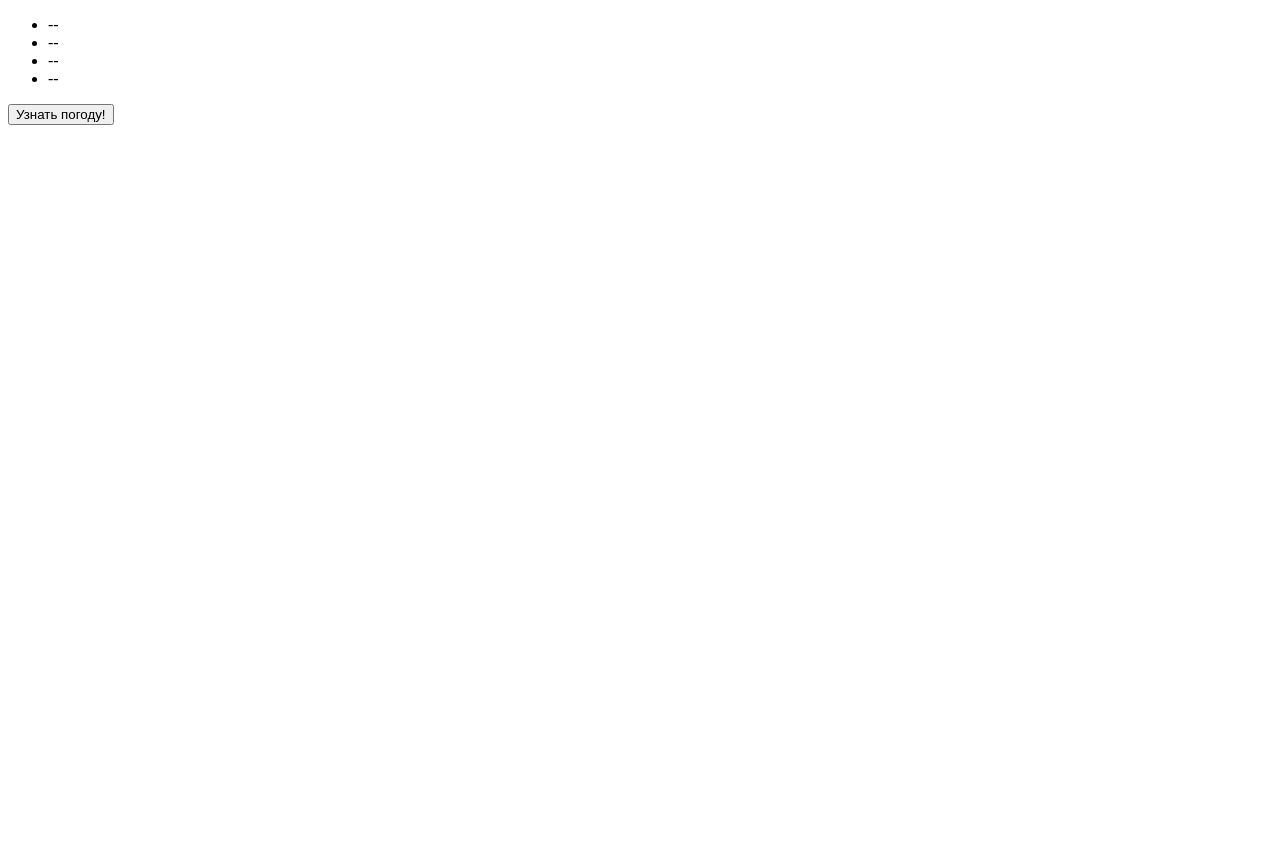
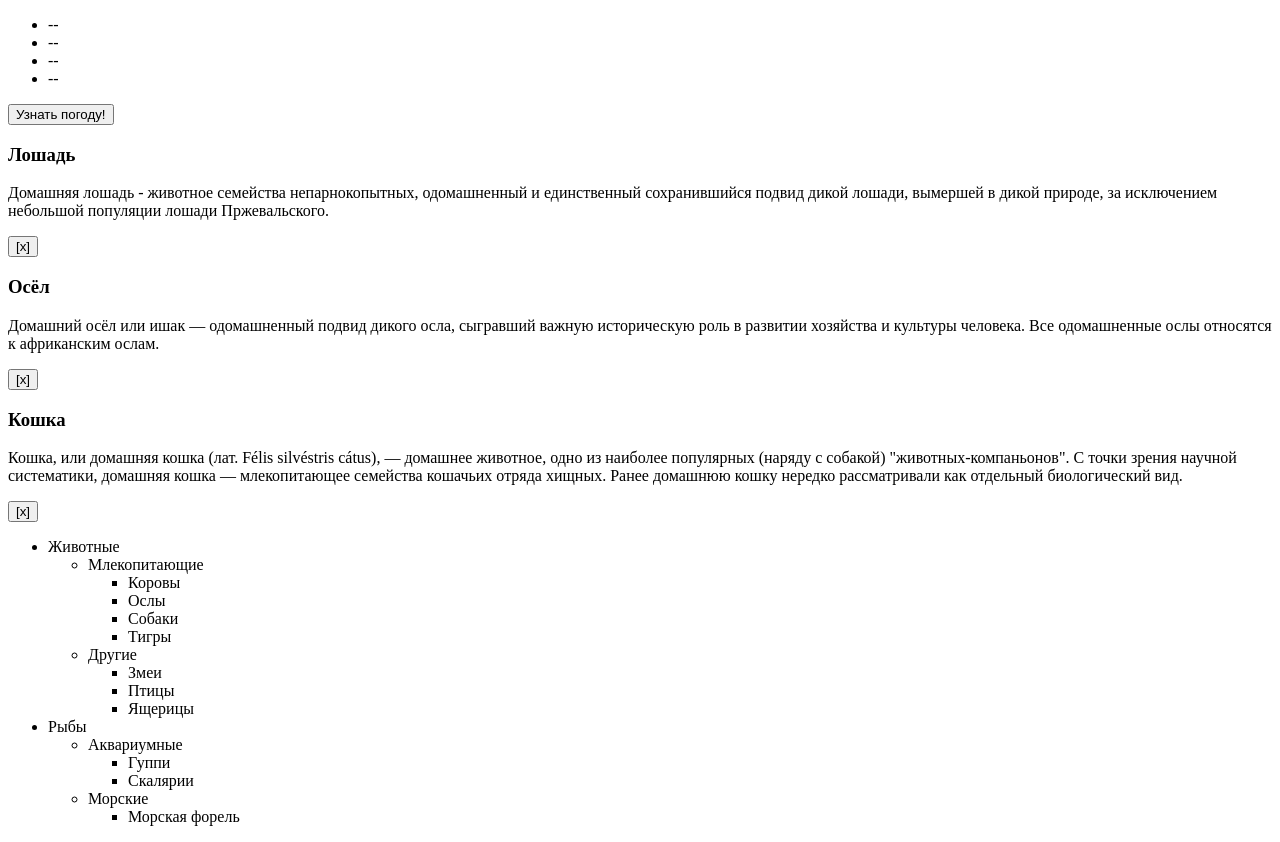
Before and after one commit to kholiavkoi/js, a plain HTML site: page js_course/index.html in a window 1280 px wide. Before the commit the page ends 800 px from the top, so only its background shows below. Drawn offline with Linux system fonts and the light colour scheme.

Commit message:
new lines

```diff
--- a/js_course/index.html
+++ b/js_course/index.html
@@ -6,12 +6,23 @@
     <meta http-equiv="X-UA-Compatible" content="IE=edge">
     <meta name="viewport" content="width=device-width, initial-scale=1.0">
     <title>Weather App</title>
+    <style>
+        .highlight {
+            background-color: chartreuse;
+        }
+
+        #tree span:hover {
+            font-weight: 700;
+            cursor: pointer;
+        }
+    </style>
 </head>
+
 
 <body>
 
     <main id="current-weather-details">
-        <ul>
+        <ul id="current-weather-details-list">
             <li id="current-humidity">--</li>
             <li id="current-pressure">--</li>
             <li id="current-temperature">--</li>
@@ -23,6 +34,64 @@
 
     <div></div>
 
+    <div id="container">
+        <div class="pane">
+            <h3>Лошадь</h3>
+            <p>Домашняя лошадь - животное семейства непарнокопытных, одомашненный и единственный сохранившийся подвид дикой лошади, вымершей в дикой природе, за исключением небольшой популяции лошади Пржевальского.</p>
+            <button class="remove-button">[x]</button>
+        </div>
+        <div class="pane">
+            <h3>Осёл</h3>
+            <p>Домашний осёл или ишак — одомашненный подвид дикого осла, сыгравший важную историческую роль в развитии хозяйства и культуры человека. Все одомашненные ослы относятся к африканским ослам.</p>
+            <button class="remove-button">[x]</button>
+        </div>
+        <div class="pane">
+            <h3>Кошка</h3>
+            <p>Кошка, или домашняя кошка (лат. Félis silvéstris cátus), — домашнее животное, одно из наиболее популярных (наряду с собакой) "животных-компаньонов". С точки зрения научной систематики, домашняя кошка — млекопитающее семейства кошачьих отряда
+                хищных. Ранее домашнюю кошку нередко рассматривали как отдельный биологический вид.
+            </p>
+            <button class="remove-button">[x]</button>
+        </div>
+    </div>
+
+    <ul class="tree" id="tree">
+        <li>Животные
+            <ul>
+                <li>Млекопитающие
+                    <ul>
+                        <li>Коровы</li>
+                        <li>Ослы</li>
+                        <li>Собаки</li>
+                        <li>Тигры</li>
+                    </ul>
+                </li>
+                <li>Другие
+                    <ul>
+                        <li>Змеи</li>
+                        <li>Птицы</li>
+                        <li>Ящерицы</li>
+                    </ul>
+                </li>
+            </ul>
+        </li>
+        <li>Рыбы
+            <ul>
+                <li>Аквариумные
+                    <ul>
+                        <li>Гуппи</li>
+                        <li>Скалярии</li>
+                    </ul>
+                </li>
+                <li>Морские
+                    <ul>
+                        <li>Морская форель</li>
+                    </ul>
+                </li>
+            </ul>
+        </li>
+    </ul>
+
+
     <script src="script.js"></script>
     <!-- <script src="project.js"></script> -->
 </body>
--- a/js_course/script.js
+++ b/js_course/script.js
@@ -21,3 +21,51 @@
 // }
 
 // fn();
+
+// function BestWishes() {
+//     this.a = 4;
+//     this.b = 10;
+//     this.fn = function() {
+//         return this;
+//     }
+// }
+
+// var bestWishes = new BestWishes()
+
+// console.log(bestWishes);
+
+
+// var arr = [1, 2, 3];
+// var arr1 = arr;
+// arr1.push(4);
+// console.log(arr, arr1);
+
+// var str = "Hello"
+// var str1 = str;
+// str += ', Bob';
+
+// console.log(str, str1);
+
+
+var container = document.getElementById('container');
+container.addEventListener('click', function(event) {
+    if (event.target.className != 'remove-button') return;
+
+    var pane = event.target.closest('.pane');
+    pane.remove()
+})
+
+for (let li of tree.querySelectorAll('li')) {
+    let span = document.createElement('span');
+    li.prepend(span);
+    span.append(span.nextSibling); // поместить текстовый узел внутрь элемента <span>
+}
+
+tree.addEventListener('click', function(e) {
+    if (e.target.tagName != 'SPAN') return;
+    let childrenContainer = e.target.parentNode.querySelector('ul')
+    console.log(childrenContainer)
+    if (!childrenContainer) return;
+    childrenContainer.hidden = !childrenContainer.hidden;
+
+})
```
Also changed, not shown: js_course/project.js (+25 -21 lines).
